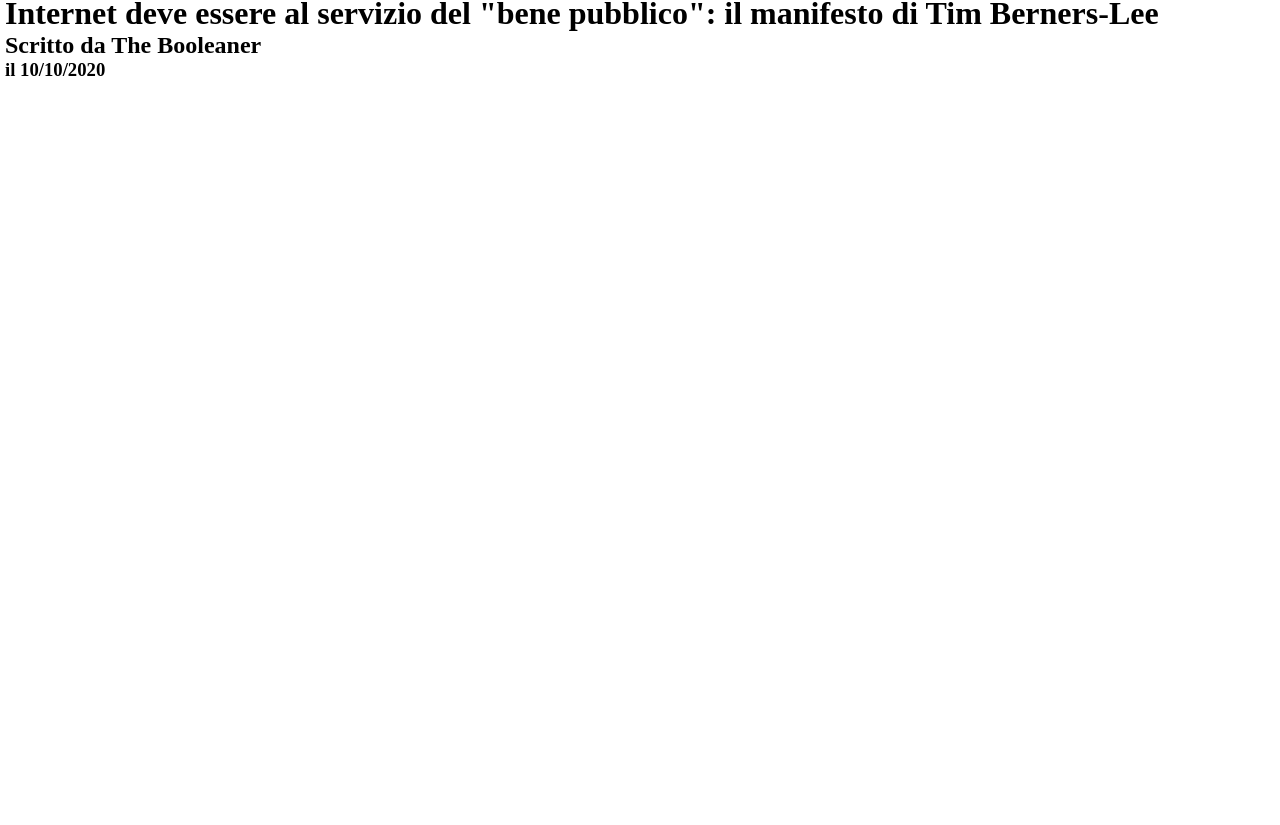
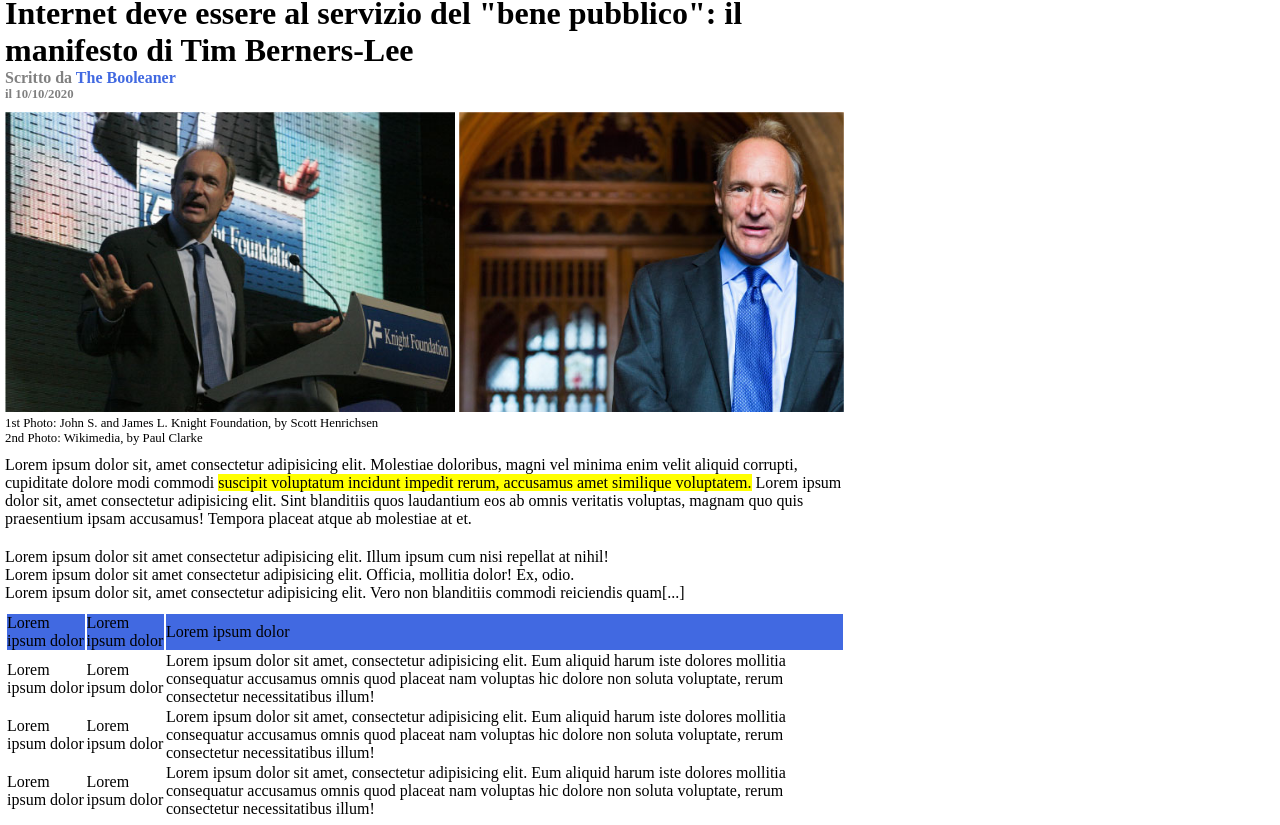
Before and after one commit to jdelavega42/html-css-booleaner, a plain HTML site: page index.html in a window 1280 px wide. Shown: the part 106-931 px from the top of the page. Before the commit the page ends 800 px from the top, so only its background shows below. Drawn offline with Linux system fonts and the light colour scheme.

Commit message:
add html images section + table section

```diff
--- a/css/style.css
+++ b/css/style.css
@@ -2,6 +2,10 @@
     margin: 0;
     padding: 0;
     box-sizing: border-box;
+}
+
+body{
+    width: 850px;
 }
 
 header{
@@ -16,10 +20,45 @@ header{
 #logo{
     height: 3rem;
     position: absolute;
-    bottom: 0;
+    bottom: 5px;
     left: 5px;
 }
 
 main{
     padding: 5px;
 }
+
+.images{
+    margin: 10px 0 10px 0;
+}
+
+.tim{
+    height: 300px;
+}
+
+.grey{
+    color: grey;
+}
+
+.top{
+    font-size: 1rem;
+}
+
+.bottom{
+    font-size: 0.8rem;
+}
+.booleaner{
+    color: royalblue;
+}
+
+.highlight{
+    background-color: yellow;
+}
+
+.unordered{
+    margin: 20px 0 10px 0;
+}
+
+thead{
+    background-color: royalblue;
+}
--- a/index.html
+++ b/index.html
@@ -16,9 +16,54 @@
 
     <!--todo main  -->
     <main>
-        <h1>Internet deve essere al servizio del "bene pubblico": il manifesto di Tim Berners-Lee</h1>
-        <h2 class="top grey">Scritto da <span class="font blue">The Booleaner</span></h2>
-        <h3 class="bottom grey">il 10/10/2020</h3>
+        <div class="title">
+            <h1>Internet deve essere al servizio del "bene pubblico": il manifesto di Tim Berners-Lee</h1>
+            <h2 class="top grey">Scritto da <span class="booleaner">The Booleaner</span></h2>
+            <h3 class="bottom grey">il 10/10/2020</h3>
+        </div>
+        <div class="images">
+            <img class="tim one" src="img/tim-1.jpg" alt="tim-1">
+            <img class="tim two" src="img/tim-2.jpg" alt="tim-2">
+            <p class="bottom">1st Photo: John S. and James L. Knight Foundation, by Scott Henrichsen</p>
+            <p class="bottom">2nd Photo: Wikimedia, by Paul Clarke</p>
+        </div>
+        <div>Lorem ipsum dolor sit, amet consectetur adipisicing elit. Molestiae doloribus, magni vel minima enim velit aliquid corrupti, cupiditate dolore modi commodi <span class="highlight">suscipit voluptatum incidunt impedit rerum, accusamus amet similique voluptatem.</span> Lorem ipsum dolor sit, amet consectetur adipisicing elit. Sint blanditiis quos laudantium eos ab omnis veritatis voluptas, magnam quo quis praesentium ipsam accusamus! Tempora placeat atque ab molestiae at et.</div>
+        <div class="unordered" >
+            <ul>
+                <li>Lorem ipsum dolor sit amet consectetur adipisicing elit. Illum ipsum cum nisi repellat at nihil! </li>
+                <li>Lorem ipsum dolor sit amet consectetur adipisicing elit. Officia, mollitia dolor! Ex, odio.</li>
+                <li>Lorem ipsum dolor sit, amet consectetur adipisicing elit. Vero non blanditiis commodi reiciendis quam[...]</li>
+            </ul>
+        </div>
+
+        <!-- table  -->
+        <table>
+            <thead>
+                <tr>
+                    <td>Lorem ipsum dolor</td>
+                    <td>Lorem ipsum dolor</td>
+                    <td>Lorem ipsum dolor</td>
+                </tr>
+            <tbody>
+                <tr>
+                    <td >Lorem ipsum  dolor</td>
+                    <td>Lorem ipsum  dolor</td>
+                    <td>Lorem ipsum dolor sit amet, consectetur adipisicing elit. Eum aliquid harum iste dolores mollitia consequatur accusamus omnis quod placeat nam voluptas hic dolore non soluta voluptate, rerum consectetur necessitatibus illum!</td>
+                </tr>
+                <tr>
+                    <td >Lorem ipsum  dolor</td>
+                    <td>Lorem ipsum  dolor</td>
+                    <td>Lorem ipsum dolor sit amet, consectetur adipisicing elit. Eum aliquid harum iste dolores mollitia consequatur accusamus omnis quod placeat nam voluptas hic dolore non soluta voluptate, rerum consectetur necessitatibus illum!</td>
+                </tr>
+                <tr>
+                    <td >Lorem ipsum  dolor</td>
+                    <td>Lorem ipsum  dolor</td>
+                    <td>Lorem ipsum dolor sit amet, consectetur adipisicing elit. Eum aliquid harum iste dolores mollitia consequatur accusamus omnis quod placeat nam voluptas hic dolore non soluta voluptate, rerum consectetur necessitatibus illum!</td>
+                </tr>
+            </tbody>
+            </thead>
+        </table>
+        <!--/ table  -->
     </main>
     <!--/ main  -->
 
```
